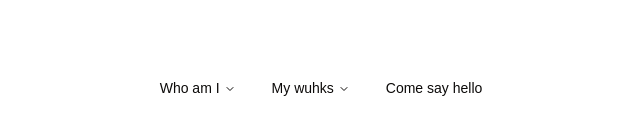
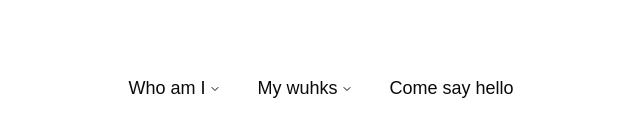
Before and after one commit to igloo-9/nihao-woshiricky, a Next.js app: page / in a window 1280 px wide. Shown: the part 312-448 px from the top of the page, without its empty margins (319-959 px from the left). Built offline with nearby package versions, Linux system fonts and the light colour scheme.

Commit message:
refactor: enlarge the title of the navigation menu

```diff
--- a/app/page.js
+++ b/app/page.js
@@ -60,7 +60,9 @@ export default function Home() {
       <NavigationMenu>
         <NavigationMenuList>
           <NavigationMenuItem>
-            <NavigationMenuTrigger>Who am I</NavigationMenuTrigger>
+            <NavigationMenuTrigger className="text-lg">
+              Who am I
+            </NavigationMenuTrigger>
             <NavigationMenuContent>
               <ul className="grid gap-3 p-4 md:w-[400px] lg:w-[500px] lg:grid-cols-[.75fr_1fr]">
                 <li className="row-span-3">
@@ -92,7 +94,9 @@ export default function Home() {
             </NavigationMenuContent>
           </NavigationMenuItem>
           <NavigationMenuItem>
-            <NavigationMenuTrigger>My wuhks</NavigationMenuTrigger>
+            <NavigationMenuTrigger className="text-lg">
+              My wuhks
+            </NavigationMenuTrigger>
             <NavigationMenuContent>
               <ul className="grid w-[400px] gap-3 p-4 md:w-[500px] md:grid-cols-2 lg:w-[600px] ">
                 {components.map((component) => (
@@ -110,7 +114,9 @@ export default function Home() {
           <NavigationMenuItem>
             <NavigationMenuLink className={navigationMenuTriggerStyle()}>
               <Dialog>
-                <DialogTrigger>Come say hello</DialogTrigger>
+                <DialogTrigger className="text-lg">
+                  Come say hello
+                </DialogTrigger>
                 <DialogContent>
                   <DialogHeader>
                     <DialogTitle>Hello there</DialogTitle>
```
